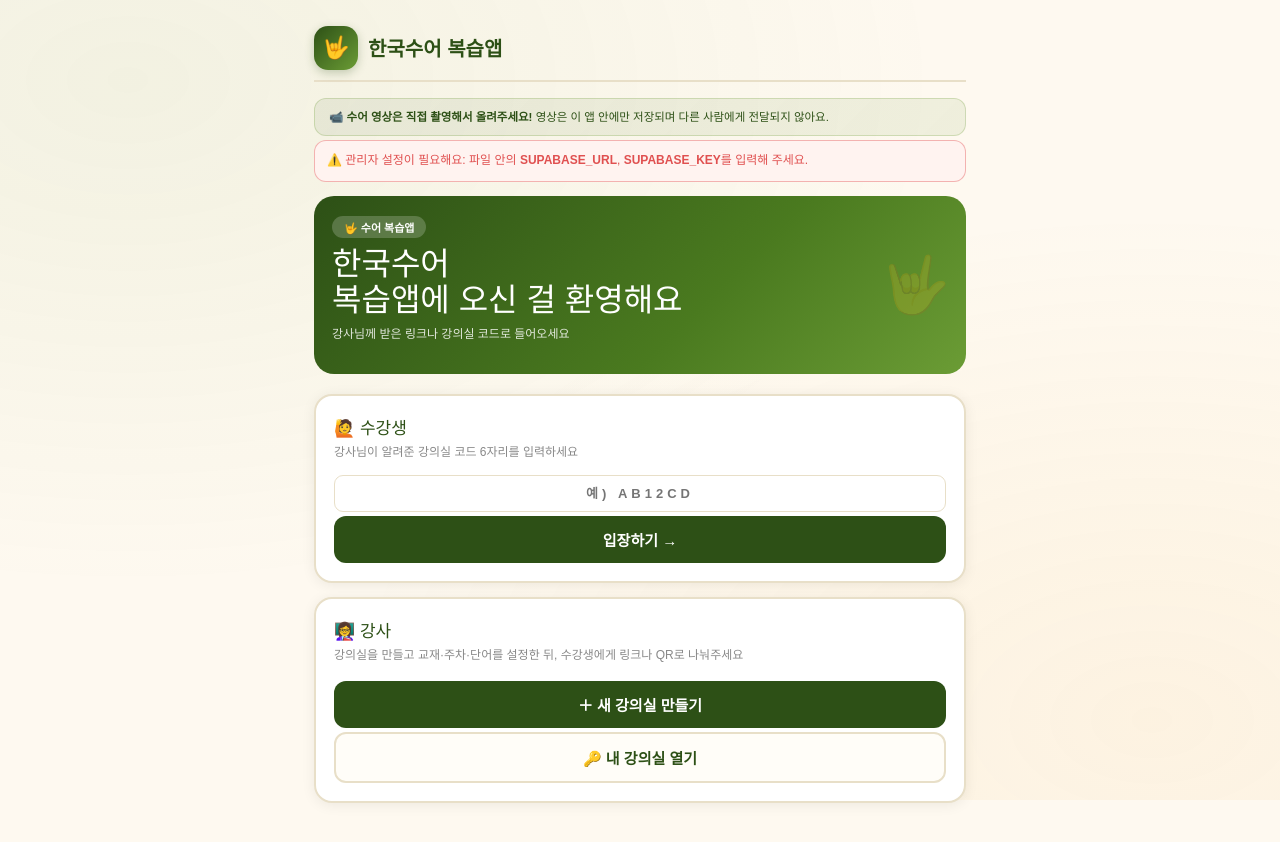
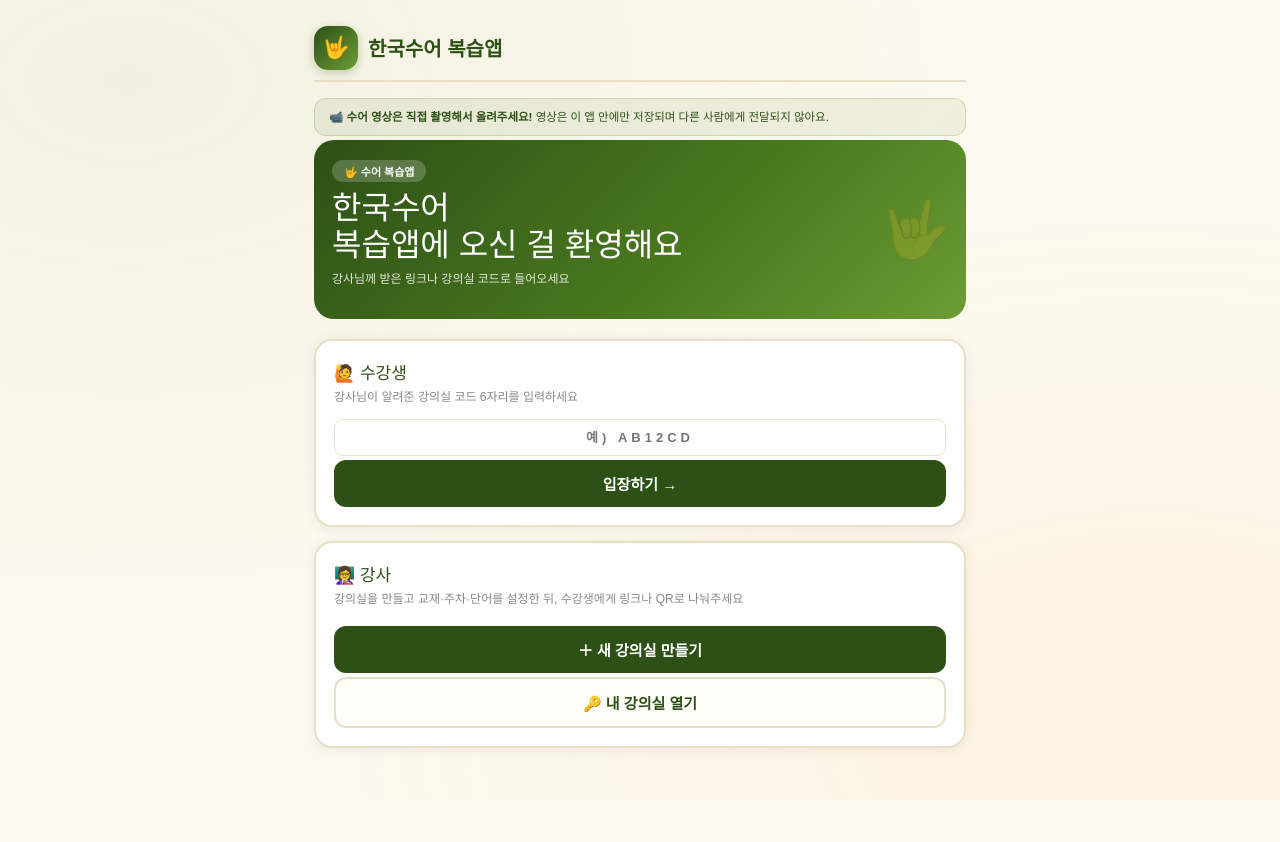
Before and after one commit to haen0924-prog/ksl-review, a plain HTML site: page index.html in a window 1280 px wide. After the commit the page ends 800 px from the top, so only its background shows below. Drawn offline with Linux system fonts and the light colour scheme.

Commit message:
Update index.html

```diff
--- a/index.html
+++ b/index.html
@@ -2660,8 +2660,8 @@ async function exportUpdatedApp(){
 // ★ 관리자 설정 (유진님만 한 번 입력) ★
 // Supabase → Project Settings → API 에서 복사해 붙여넣기
 // ════════════════════════════════════════════
-const SUPABASE_URL = '';   // 예) 'https://abcdefgh.supabase.co'
-const SUPABASE_KEY = '';   // 예) anon public 키 (eyJ... 또는 sb_publishable_...)
+const SUPABASE_URL = 'https://njrbqfyxxwobthzrhqzm.supabase.co';   // 예) 'https://abcdefgh.supabase.co'
+const SUPABASE_KEY = 'eyJhbGciOiJIUzI1NiIsInR5cCI6IkpXVCJ9.eyJpc3MiOiJzdXBhYmFzZSIsInJlZiI6Im5qcmJxZnl4eHdvYnRoenJocXptIiwicm9sZSI6ImFub24iLCJpYXQiOjE3NzM5NDkxODUsImV4cCI6MjA4OTUyNTE4NX0.8lw0F6jzaMHlBqaiHoEtywLsANdcQDLJVCqiSdwPFMg';   // 예) anon public 키 (eyJ... 또는 sb_publishable_...)
 
 // ════════════════════════════════════════════
 // 강의실 (Supabase 저장)
```
